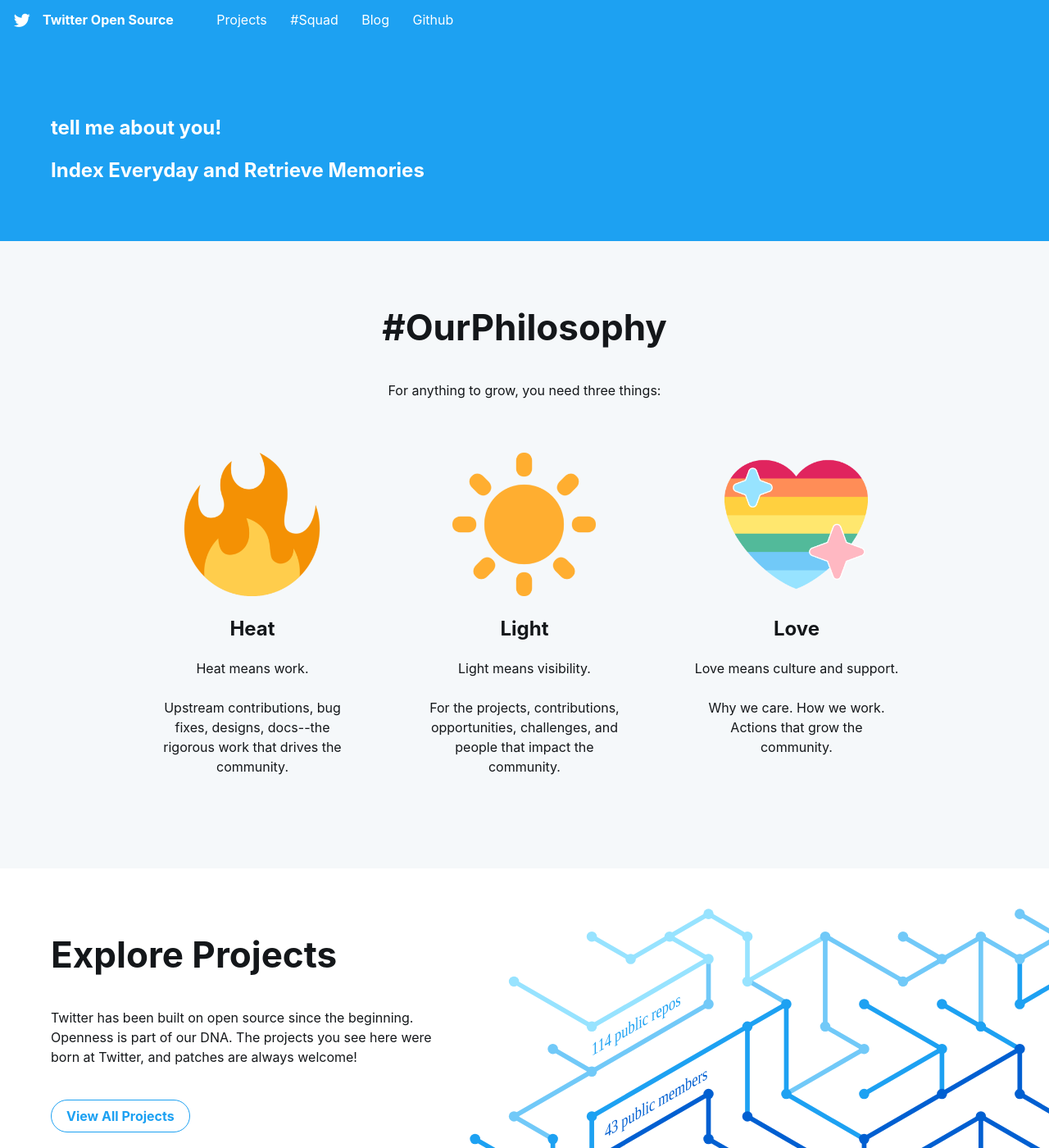
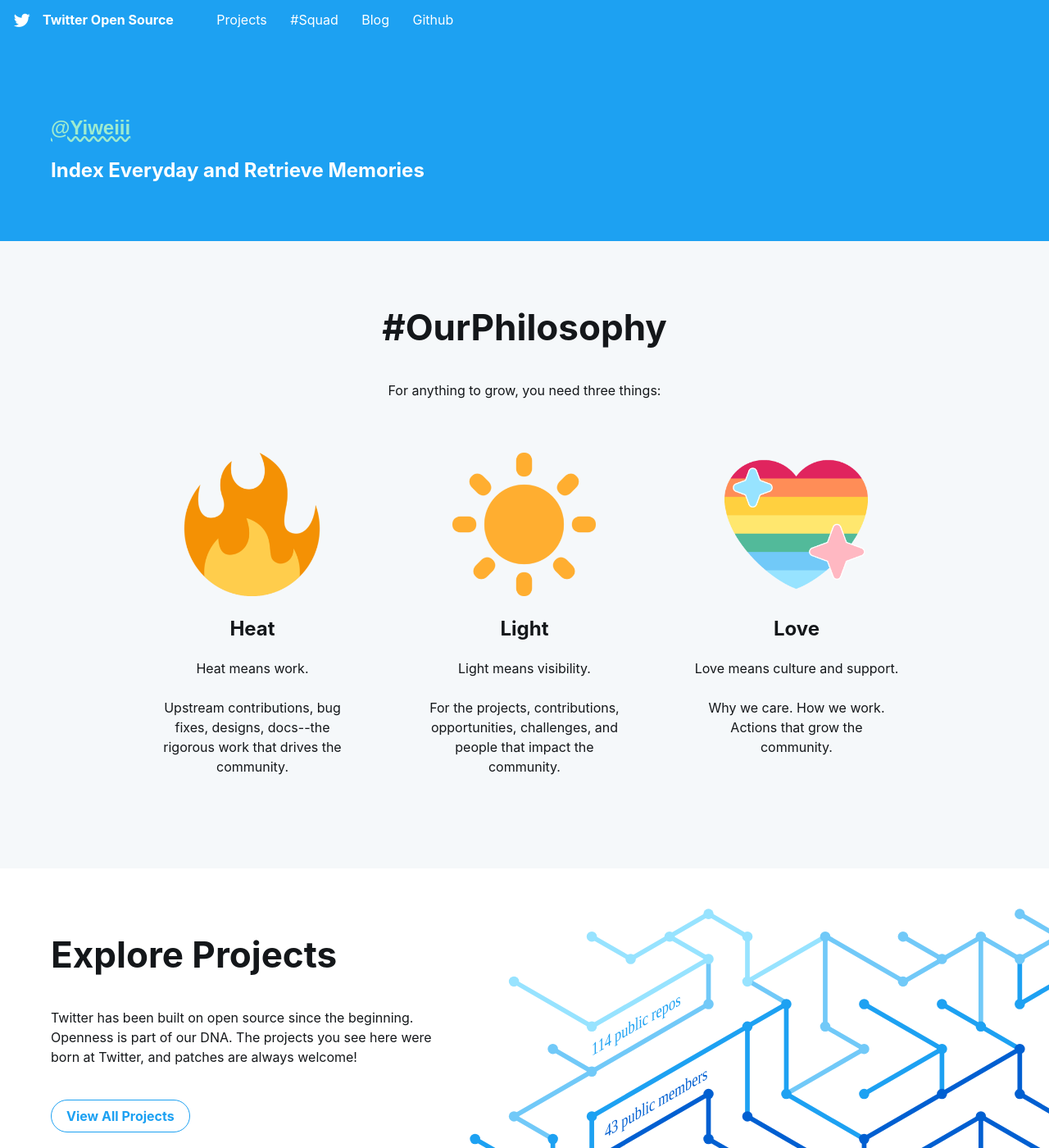
Before and after one commit to Yiweiii/Yiweiii.github.io, a Jekyll site: the page built from index.html, in a window 1280 px wide and 1400 px high. Shown: the whole window at 82% size. Built offline with Jekyll 4.4.1, drawn with Linux system fonts in a browser that asks for light colours; some web fonts are replaced; comment, search, counter and statistics services are not loaded.

Commit message:
beatuif2

```diff
--- a/css/index.css
+++ b/css/index.css
@@ -7,18 +7,19 @@
 
 .subheading {
     margin: var(--feather-grid-medium) 0;
+		font-family: 'Gudea', sans-serif;
 }
 
 .subheading a {
-	text-decoration: none;
+	text-decoration: wavy underline;
 }
 
 .subheading a:link, .subheading a:visited {
-	color: white;
+	color: #9EEBCF;
 }
 
 .subheading a:hover, .subheading a:active {
-	color: var(--tw-color-blue-faded);
+	color: white;
 }
 
 .grey {
--- a/index.html
+++ b/index.html
@@ -15,7 +15,7 @@
     <div class="Grid container">
         <div id="header-text" class="Grid-cell u-size7of8">
             <h1 class="subheading">
-                <a href="yiweiii.fang@gmail.com?Subject=Happy%20to%20know%20you%20Yiwei!" target="_top" id="email-action">tell me about you!</a>
+                <a href="yiweiii.fang@gmail.com?Subject=Happy%20to%20know%20you%20Yiwei!" target="_top" id="email-action">@Yiweiii</a>
             </h1>
             <h1 class="medium-title">Index Everyday and Retrieve Memories</h1>
         </div>
```
